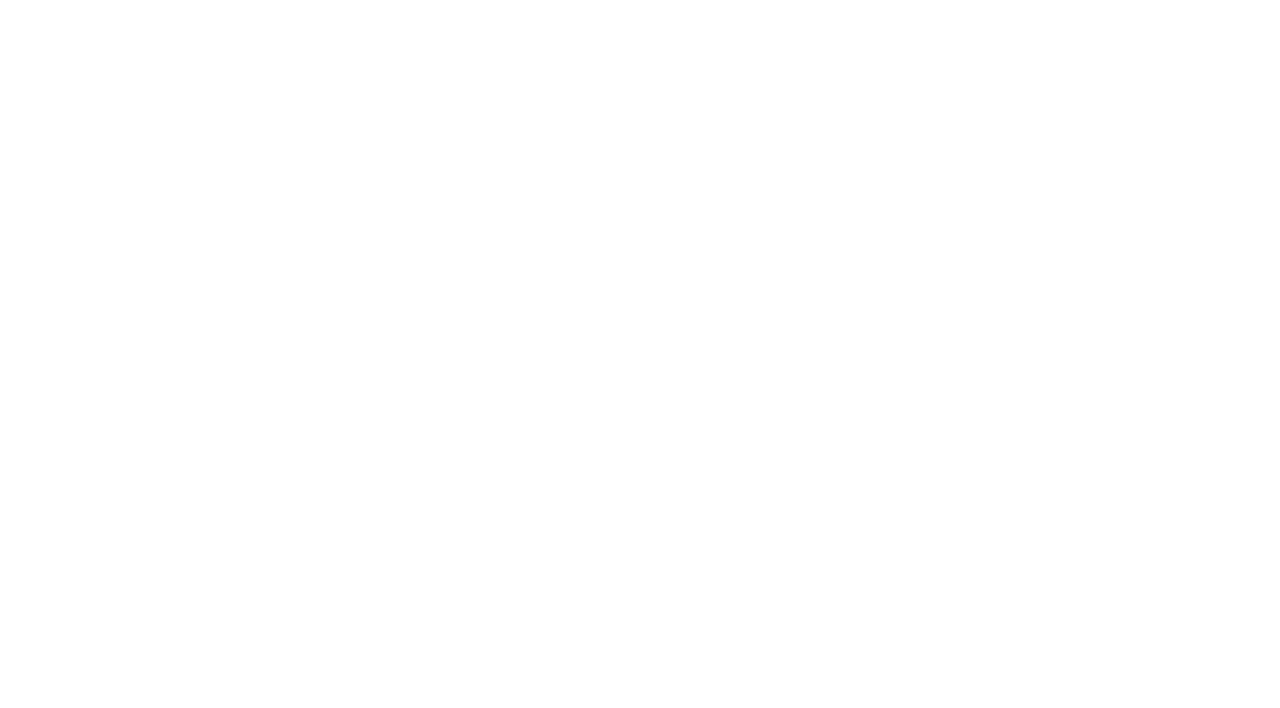
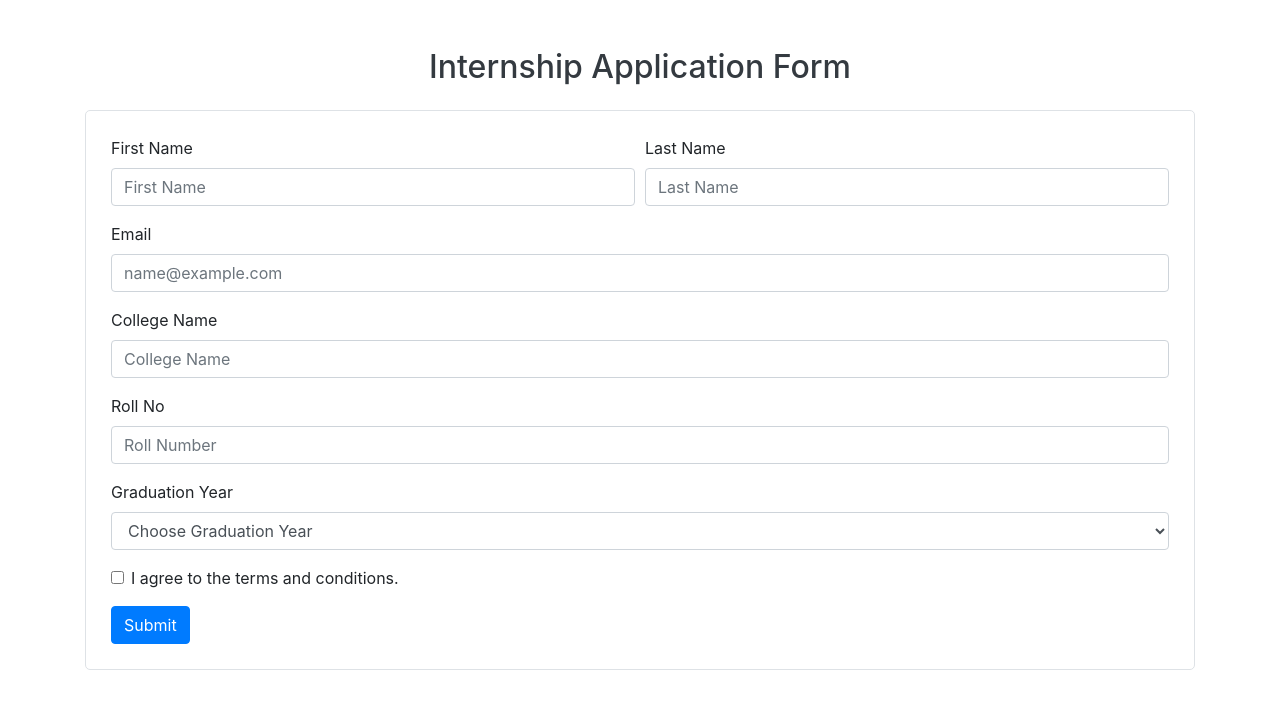
Before and after one commit to acciojob/bootstrap-form-easy-technopradyumn, a website: page main.html in a window 1280 px wide. Drawn offline with nearby package versions, Linux system fonts and the light colour scheme.

Commit message:
created a submission

```diff
--- a/main.html
+++ b/main.html
@@ -1,16 +1,71 @@
+
 <!DOCTYPE html>
+<html>
+<head>
+    <meta charset="UTF-8">
+    <meta name="viewport" content="width=device-width, initial-scale=1">
+    <link rel="stylesheet" href="styles.css">
+    <link rel="stylesheet" href="https://cdn.jsdelivr.net/npm/bootstrap@4.6.2/dist/css/bootstrap.min.css">
+</head>
+<body>
+    <div class="container mt-5">
+        <h2 class="text-center mb-4">Internship Application Form</h2>
 
-<html>
+        <form>
+            <div class="form-row">
+                <div class="form-group col-md-6">
+                    <label for="first-name-input">First Name</label>
+                    <input type="text" class="form-control" id="first-name-input" placeholder="First Name" required>
+                    <div class="invalid-feedback">Please enter your first name.</div>
+                </div>
 
-<head>
-	<link rel="stylesheet" href="styles.css">
-</head>
+                <div class="form-group col-md-6">
+                    <label for="last-name-input">Last Name</label>
+                    <input type="text" class="form-control" id="last-name-input" placeholder="Last Name" required>
+                    <div class="invalid-feedback">Please enter your last name.</div>
+                </div>
+            </div>
 
-<body>
-	<!-- the entire body must be written by student -->
-    <script type="text/javascript" src="./script.js">
-</script>
+            <div class="form-group">
+                <label for="email-input">Email</label>
+                <input type="email" class="form-control" id="email-input" placeholder="name@example.com" required>
+                <div class="invalid-feedback">Please enter a valid email address.</div>
+            </div>
 
+            <div class="form-group">
+                <label for="college-input">College Name</label>
+                <input type="text" class="form-control" id="college-input" placeholder="College Name" required>
+                <div class="invalid-feedback">Please enter your college name.</div>
+            </div>
+
+            <div class="form-group">
+                <label for="roll-no-input">Roll No</label>
+                <input type="text" class="form-control" id="roll-no-input" placeholder="Roll Number" required>
+                <div class="invalid-feedback">Please enter your roll number.</div>
+            </div>
+
+            <div class="form-group">
+                <label for="graduation-year">Graduation Year</label>
+                <select class="form-control" id="graduation-year" required>
+                    <option value="">Choose Graduation Year</option>
+                    <option value="2020">2020</option>
+                    <option value="2021">2021</option>
+                    <option value="2022">2022</option>
+                    <option value="2023">2023</option>
+                </select>
+                <div class="invalid-feedback">Please select your graduation year.</div>
+            </div>
+
+            <div class="form-group form-check">
+                <input type="checkbox" class="form-check-input" id="conditions-checkbox" required>
+                <label class="form-check-label" for="conditions-checkbox">I agree to the terms and conditions.</label>
+                <div class="invalid-feedback">You must agree before submitting.</div>
+            </div>
+
+            <button type="submit" class="btn btn-primary">Submit</button>
+        </form>
+    </div>
+
+    <script src="./script.js"></script>
 </body>
-
 </html>
--- a/script.js
+++ b/script.js
@@ -1 +1,7 @@
 //your code here
+
+document.querySelector("form").addEventListener("submit", function(event) {
+    event.preventDefault();
+
+    this.classList.add("was-validated");
+});
--- a/styles.css
+++ b/styles.css
@@ -1,2 +1,21 @@
 
 /* Your CSS Code here. */
+
+body {
+    background-color: #f8f9fa;
+}
+
+.container {
+    max-width: 700px;
+}
+
+h2 {
+    color: #343a40;
+}
+
+form {
+    padding: 25px;
+    background-color: #ffffff;
+    border: 1px solid #dee2e6;
+    border-radius: 5px;
+}
```
